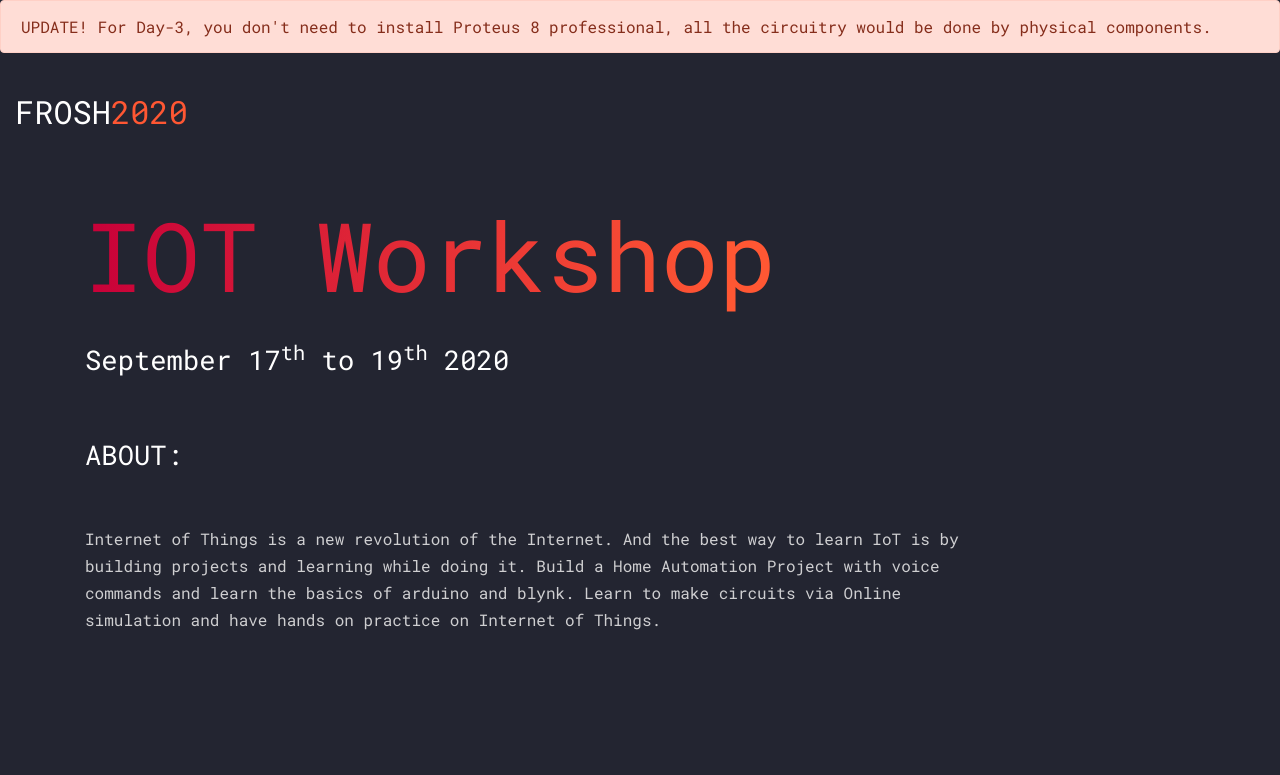
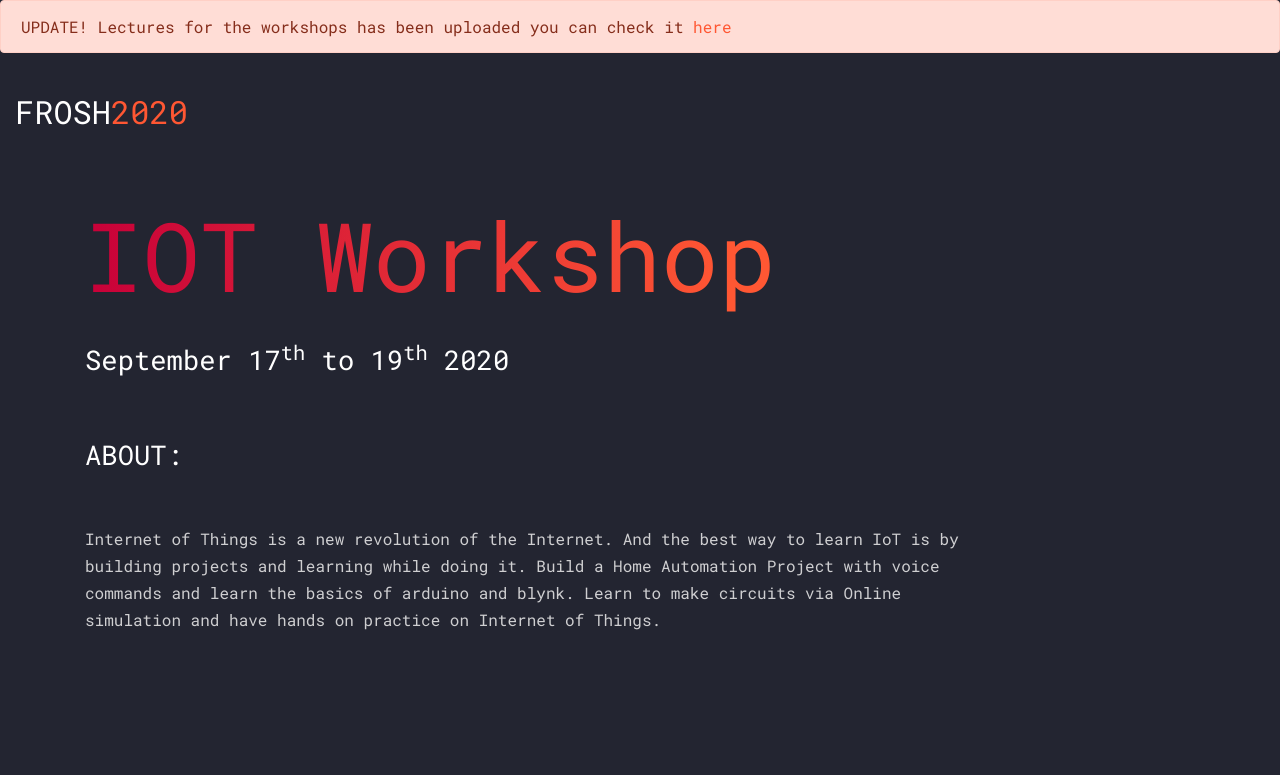
Before and after one commit to FroshTIET/workshop-iot, a plain HTML site: page index.html in a window 1280 px wide. Shown: the top 775 px of the page. Drawn offline with Linux system fonts and the light colour scheme.

Commit message:
Update index.html

```diff
--- a/index.html
+++ b/index.html
@@ -25,7 +25,7 @@
     </nav>
   <div class="site-wrap"> -->
     <div class="alert alert-primary" role="alert">
-      <div class="d-block  caption" data-aos="fade-down" data-aos-delay="300">UPDATE! For Day-3, you don't need to install Proteus 8 professional, all the circuitry would be done by physical components.</div>
+      <div class="d-block  caption" data-aos="fade-down" data-aos-delay="300">UPDATE! Lectures for the workshops has been uploaded you can check it <a href="https://drive.google.com/drive/folders/1SHwtUA5hILfKMFhnLcnc20gPPk_nQTD2?usp=sharing" target="_blank">here</a></div>
     </div>
 
 
```
